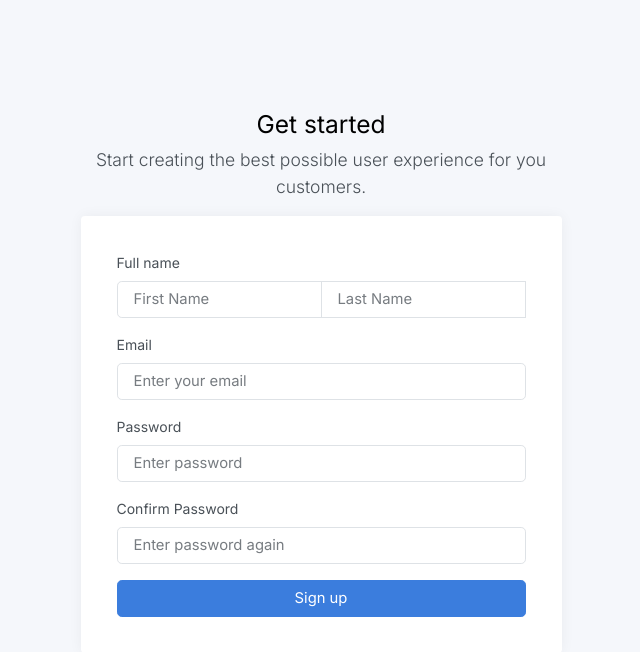
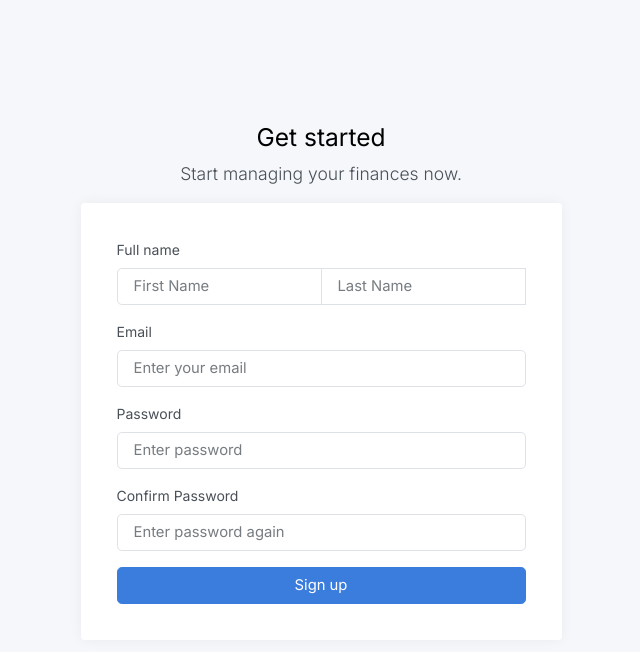
Before and after one commit to 2wons/flask-expense, a Flask app: page /register in a window 1280 px wide. Shown: the top 652 px of the page, without its empty margins (319-959 px from the left). Run offline with Flask 3, Linux system fonts and the light colour scheme; some libraries are stand-ins or nearby versions.

Commit message:
cleaning

```diff
--- a/app/templates/auth/register.html
+++ b/app/templates/auth/register.html
@@ -6,7 +6,7 @@
   <div class="text-center mt-4">
     <h1 class="h2">Get started</h1>
     <p class="lead">
-      Start creating the best possible user experience for you customers.
+      Start managing your finances now.
     </p>
   </div>
 
--- a/app/templates/expenses.html
+++ b/app/templates/expenses.html
@@ -29,12 +29,12 @@
           {% endif %}
 
 
-          <!-- Modal Button-->
+          <!-- Add new Modal Button-->
           <button type="button" class="btn btn-primary" data-bs-toggle="modal" data-bs-target="#exampleModal">
             Add {{ legend }}
           </button>
 
-          <!-- Modal Todo: separate -->
+          <!-- Add modal -->
           <div class="modal fade" id="exampleModal" tabindex="-1" aria-labelledby="exampleModalLabel"
             aria-hidden="true">
             <div class="modal-dialog modal-dialog-centered">
@@ -100,7 +100,7 @@
               {% for expense in results.items %}
               <tr>
                 <td> {{ expense.name }} </td>
-                <td class="text-danger"> $ {{ expense.amount }} </td>
+                <td class="{{ 'text-danger' if expense.amount <=0 else 'text-success' }}"> $ {{ expense.amount }} </td>
                 <td> {{ expense.date }} </td>
                 <td> {{ expense.category }} </td>
                 <td> {{ expense.account.name }} </td>
```
